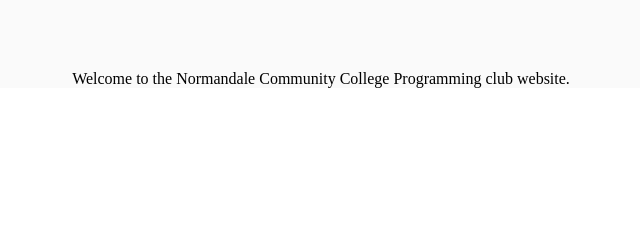
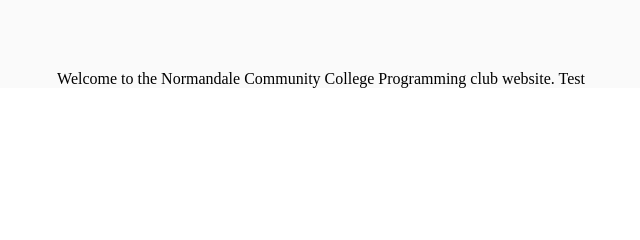
Before and after one commit to NormandaleProgrammingClub/NormandaleProgrammingClub.github.io, a plain HTML site: page index.html in a window 1280 px wide. Shown: the part 252-492 px from the top of the page, 321-961 px from the left. Drawn offline with Linux system fonts and the light colour scheme.

Commit message:
Update index.html

```diff
--- a/index.html
+++ b/index.html
@@ -107,7 +107,7 @@ bottombar { background: #232526;  /* fallback for old browsers */
 
 <div class="content">
         <p>Index</p>
-	<center>Welcome to the Normandale Community College Programming club website.</center>
+	<center>Welcome to the Normandale Community College Programming club website. Test</center>
 </div>
 
     <bottombar>
```
